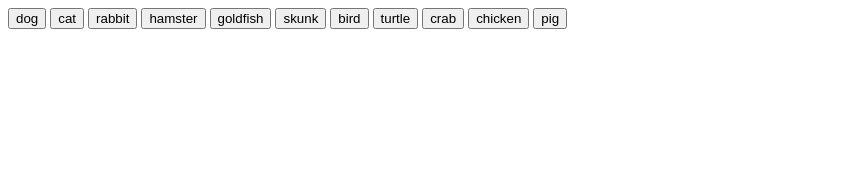
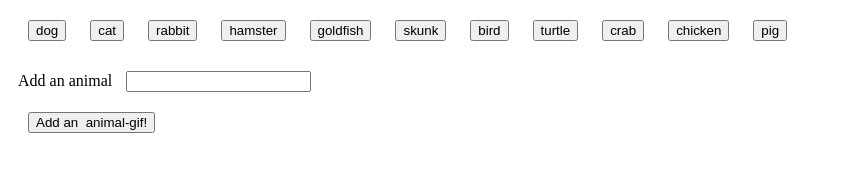
Before and after one commit to Obregon1993/API, a plain HTML site: page index.html in a window 1280 px wide. Both pictures are taken after a click on the button "dog". Shown: the whole page, without its empty margins (0-842 px from the left). Drawn offline with nearby package versions, Linux system fonts and the light colour scheme; no server answers.

Commit message:
almost done

```diff
--- a/index.html
+++ b/index.html
@@ -5,11 +5,30 @@
     <meta name="viewport" content="width=device-width, initial-scale=1.0">
     <meta http-equiv="X-UA-Compatible" content="ie=edge">
     <title>Document</title>
+
+    <style type="text/css">
+        button,
+        div,
+        form,
+        input {
+          margin: 10px;
+        }
+      </style>
 </head>
 <body>
 
 
         <div id="buttons">
+
+        </div>
+        <form id="gif-form">
+            <label for="gif-input">Add an animal </label>
+            <input type="text" id="gif-input"><br>
+
+            <!-- Button triggers new movie to be added -->
+            <input id="add-gif" type="submit" value="Add an  animal-gif!">
+          </form>
+        <div>
 
         </div>
         <div id="images">
--- a/javascript/myapi.js
+++ b/javascript/myapi.js
@@ -3,21 +3,23 @@
 
 var animals=["dog","cat","rabbit","hamster","goldfish","skunk","bird","turtle","crab","chicken","pig"];
 
+
+
 function createButtons() {
-
-    for (let index = 0; index <animals.length; index++) {
+  $("#buttons").empty();
+        for (let index = 0; index <animals.length; index++) {
         let button = $("<button>"+animals[index]+"</button>");
-        button.attr("id", animals[index]);
-        button.attr("class", "button");
+        button.attr("data-name", animals[index]);
+        button.addClass("button");
         $("#buttons").append(" ");
         $("#buttons").append(button);
     }
 
 }
-createButtons();
 
-$(".button").on("click", function () {
-    var animalButton=$(this).attr("id");0
+
+ function displayGif () {
+    var animalButton=$(this).attr("data-name");
 
     var queryURL = "https://api.giphy.com/v1/gifs/search?q=" +
         animalButton + "&api_key=KMQSbfo1B09YmfDrVddE8Ul5OJvMoHzD&limit=10";
@@ -31,7 +33,7 @@ $(".button").on("click", function () {
     .then(function(response) {
 
       var results = response.data;
-      console.log(response);
+      console.log();
 
       for (var i = 0; i < results.length; i++) {
 
@@ -63,4 +65,19 @@ $(".button").on("click", function () {
       }
 })
 
+}
+
+$("#add-gif").on("click",function (event) {
+  event.preventDefault();
+
+  let gif = $("#gif-input").val().trim();
+
+  animals.push(gif);
+
+  createButtons();
 })
+$(document).on("click", ".button", displayGif);
+
+createButtons();
+
+      // Calling the renderButtons function to display the intial buttons
```
